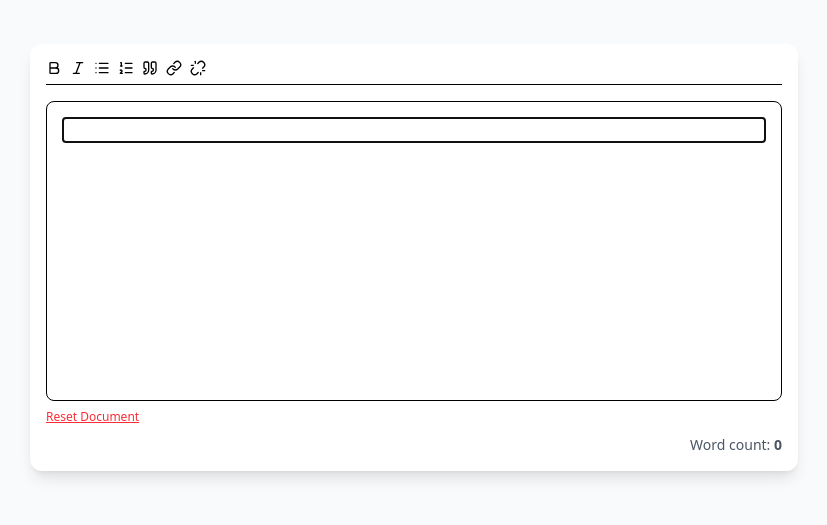
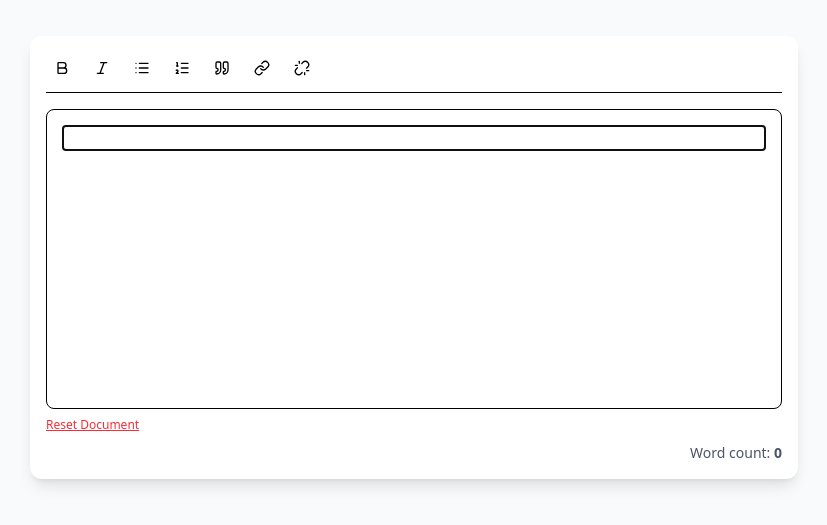
Before and after one commit to Gourav0304/Cadmus-Task, a React (Vite) app in the folder client/: page / in a window 1280 px wide. Shown: the part 143-668 px from the top of the page, without its empty margins (226-1053 px from the left). Built offline with nearby package versions, Linux system fonts and the light colour scheme; no server answers.

Commit message:
refactor: extract editor toolbar into separate EditorToolbar component

```diff
--- a/client/src/components/Editor.tsx
+++ b/client/src/components/Editor.tsx
@@ -1,14 +1,6 @@
 import { EditorContent } from '@tiptap/react';
 import { useCollabEditor } from '../hooks/useCollabEditor';
-import {
-  Bold,
-  Italic,
-  List,
-  ListOrdered,
-  Quote,
-  Link as LinkIcon,
-  Unlink,
-} from 'lucide-react';
+import { EditorToolbar } from './EditorToolbar';
 
 export const EditorComponent: React.FC = () => {
   const { editor, wordCount, setLink, resetDocument } =
@@ -17,48 +9,7 @@ export const EditorComponent: React.FC = () => {
   return (
     <div className="min-h-screen bg-gray-50 flex items-center justify-center p-6">
       <div className="bg-white shadow-lg rounded-xl w-full max-w-3xl p-4">
-        {/* Toolbar */}
-        <div className="flex flex-wrap items-center gap-2 border-b pb-2 mb-4">
-          <button
-            onClick={() => editor?.chain().focus().toggleBold().run()}
-            title="Bold"
-          >
-            <Bold size={16} />
-          </button>
-          <button
-            onClick={() => editor?.chain().focus().toggleItalic().run()}
-            title="Italic"
-          >
-            <Italic size={16} />
-          </button>
-          <button
-            onClick={() => editor?.chain().focus().toggleBulletList().run()}
-            title="Bullet List"
-          >
-            <List size={16} />
-          </button>
-          <button
-            onClick={() => editor?.chain().focus().toggleOrderedList().run()}
-            title="Numbered List"
-          >
-            <ListOrdered size={16} />
-          </button>
-          <button
-            onClick={() => editor?.chain().focus().toggleBlockquote().run()}
-            title="Quote"
-          >
-            <Quote size={16} />
-          </button>
-          <button onClick={setLink} title="Add/Edit Link">
-            <LinkIcon size={16} />
-          </button>
-          <button
-            onClick={() => editor?.chain().focus().unsetLink().run()}
-            title="Remove Link"
-          >
-            <Unlink size={16} />
-          </button>
-        </div>
+        <EditorToolbar editor={editor} onSetLink={setLink} />
 
         <div className="prose max-w-none border rounded-lg p-4 min-h-[300px] focus:outline-none">
           <EditorContent editor={editor} />
--- /dev/null
+++ b/client/src/components/EditorToolbar.tsx
@@ -0,0 +1,89 @@
+import React from 'react';
+import {
+  Bold,
+  Italic,
+  List,
+  ListOrdered,
+  Quote,
+  Link as LinkIcon,
+  Unlink,
+} from 'lucide-react';
+import { Editor } from '@tiptap/react';
+
+type ToolbarProps = {
+  editor: Editor | null;
+  onSetLink: () => void;
+};
+
+export const EditorToolbar: React.FC<ToolbarProps> = ({
+  editor,
+  onSetLink,
+}) => {
+  if (!editor) return null;
+
+  return (
+    <div className="flex flex-wrap items-center gap-2 border-b pb-2 mb-4">
+      <button
+        onClick={() => editor.chain().focus().toggleBold().run()}
+        title="Bold"
+        className={
+          editor.isActive('bold') ? 'bg-gray-200 p-2 rounded' : 'p-2 rounded'
+        }
+      >
+        <Bold size={16} />
+      </button>
+      <button
+        onClick={() => editor.chain().focus().toggleItalic().run()}
+        title="Italic"
+        className={
+          editor.isActive('italic') ? 'bg-gray-200 p-2 rounded' : 'p-2 rounded'
+        }
+      >
+        <Italic size={16} />
+      </button>
+      <button
+        onClick={() => editor.chain().focus().toggleBulletList().run()}
+        title="Bullet List"
+        className={
+          editor.isActive('bulletList')
+            ? 'bg-gray-200 p-2 rounded'
+            : 'p-2 rounded'
+        }
+      >
+        <List size={16} />
+      </button>
+      <button
+        onClick={() => editor.chain().focus().toggleOrderedList().run()}
+        title="Numbered List"
+        className={
+          editor.isActive('orderedList')
+            ? 'bg-gray-200 p-2 rounded'
+            : 'p-2 rounded'
+        }
+      >
+        <ListOrdered size={16} />
+      </button>
+      <button
+        onClick={() => editor.chain().focus().toggleBlockquote().run()}
+        title="Quote"
+        className={
+          editor.isActive('blockquote')
+            ? 'bg-gray-200 p-2 rounded'
+            : 'p-2 rounded'
+        }
+      >
+        <Quote size={16} />
+      </button>
+      <button onClick={onSetLink} title="Add/Edit Link" className="p-2 rounded">
+        <LinkIcon size={16} />
+      </button>
+      <button
+        onClick={() => editor.chain().focus().unsetLink().run()}
+        title="Remove Link"
+        className="p-2 rounded"
+      >
+        <Unlink size={16} />
+      </button>
+    </div>
+  );
+};
--- a/client/src/hooks/useCollabEditor.ts
+++ b/client/src/hooks/useCollabEditor.ts
@@ -1,4 +1,3 @@
-// hooks/useCollabEditor.ts
 import { useEffect, useState } from 'react';
 import { useEditor } from '@tiptap/react';
 import StarterKit from '@tiptap/starter-kit';
```
